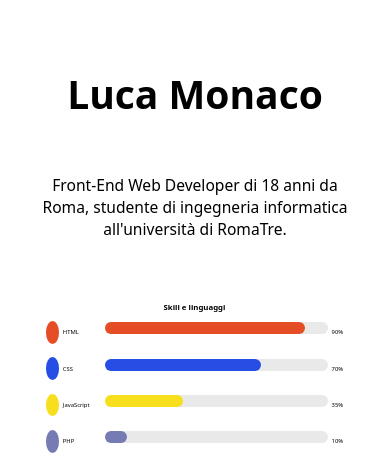
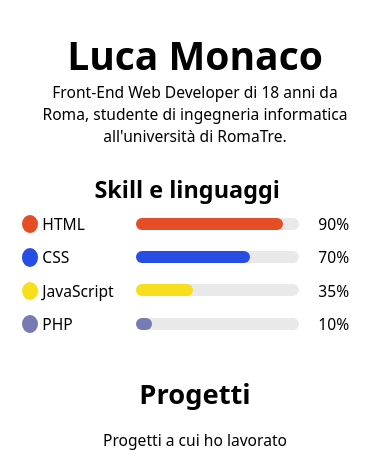
Before and after one commit to lumon2004/lumon2004, a PHP site: page / in a window 390 px wide. Shown: the part 297-760 px from the top of the page. Run offline with PHP 8.4, Linux system fonts and the light colour scheme.

Commit message:
Fixed mobile dimensions

```diff
--- a/index.html
+++ b/index.html
@@ -111,13 +111,13 @@
             </li>
             <li>
                 <a href="http://www.lyricsstorage.fun/E%20un%20ma.html" target="_blank">
-                    <img src="È un ma.png" alt="È un … ma …">
+                    <img src="È un ma.png" alt="È un … ma …" style="border: 1px solid #000">
                     <h5>È un … ma …</h5>
                     <p>Gioco andato virale su TikTok nell'estate 2022</p>
                 </a>
             </li>
         </ul>
-        <h2>Challenge di <a href="https://www.frontendmentor.io" target="_blank">Frontend Mentor</a></h2>
+        <h2 id="frontendmentor">Challenge di <a href="https://www.frontendmentor.io" target="_blank">Frontend Mentor</a></h2>
         <ul class="projects">
             <li>
                 <a href="https://lumon2004.github.io/lumon2004/Product%20preview%20card%20component/" target="_blank">
@@ -149,7 +149,7 @@
             </li>
             <li>
                 <a href="https://lumon2004.github.io/lumon2004/3%20column%20preview%20card%20component/" target="_blank">
-                    <img src="3 column card component.png" alt="3 column preview card component">
+                    <img src="3 column card component.png" alt="3 column preview card component" style="border: 1px solid #000">
                     <h5>3 column preview card component</h5>
                     <p>Anteprima di una scheda a 3 colonne</p>
                 </a>
@@ -251,6 +251,5 @@
             }
         </script>
     </main>
-    <footer></footer>
 </body>
 </html>
--- a/style.css
+++ b/style.css
@@ -238,6 +238,7 @@
     text-align: center;
     margin-top: 7.5%;
     font-size: 3.5vw;
+    height: max-content;
 }
 main p {
     width: 50%;
@@ -245,6 +246,7 @@
     margin-right: auto;
     text-align: center;
     font-size: 1.5vw;
+    height: max-content;
 }
 #date {
     display: none;
@@ -386,7 +388,8 @@
         margin-left: 44%;
     }
     header ul li span.material-symbols-rounded, ul#sideMenu li span.material-symbols-rounded {
-        font-size: 6vw;
+        font-size: 8vw;
+        margin-top: 10%;
     }
     header ul li#augurio {
         width: 30%;
@@ -419,6 +422,7 @@
     main p {
         font-size: 4vw;
         width: 80%;
+        margin-top: 0;
     }
     ul#links li {
         min-width: 65vw;
@@ -426,4 +430,41 @@
     ul#links li:last-child {
         margin-bottom: 5vh;
     }
+    table#skill {
+        margin-left: 3%;
+        padding: 2%;
+        width: 90%;
+    }
+    table#skill thead th {
+        font-size: 6vw;
+    }
+    table#skill tbody tr td:first-child div {
+        height: 1vh;
+        width: 1.5vw;
+    }
+    table#skill tbody tr td:nth-child(2), table#skill tbody tr td:nth-child(4) {
+        font-size: 4vw;
+    }
+    table#skill tbody tr td progress {
+        width: 42vw;
+        margin-top: 1vh;
+    }
+    main h2 {
+        font-size: 7vw;
+        margin-top: 3vh;
+        margin-bottom: 2vh;
+    }
+    ul.projects li {
+        width: 100%;
+        margin-bottom: 5vh;
+    }
+    ul.projects li a h5 {
+        font-size: 5vw;
+    }
+    ul.projects li a p {
+        font-size: 3vw;
+    }
+    main h2#frontendmentor {
+        font-size: 6vw;
+    }
 }
```
